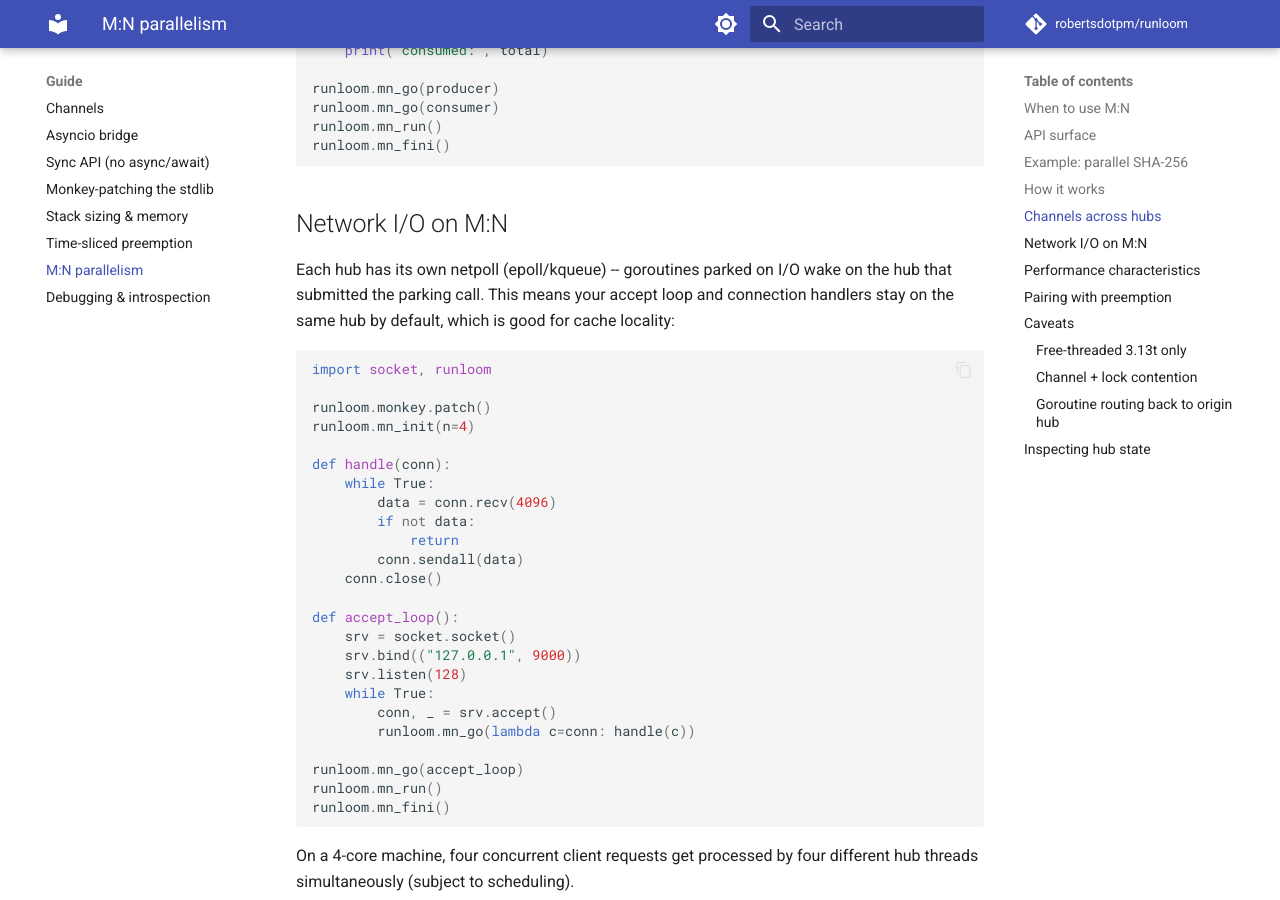
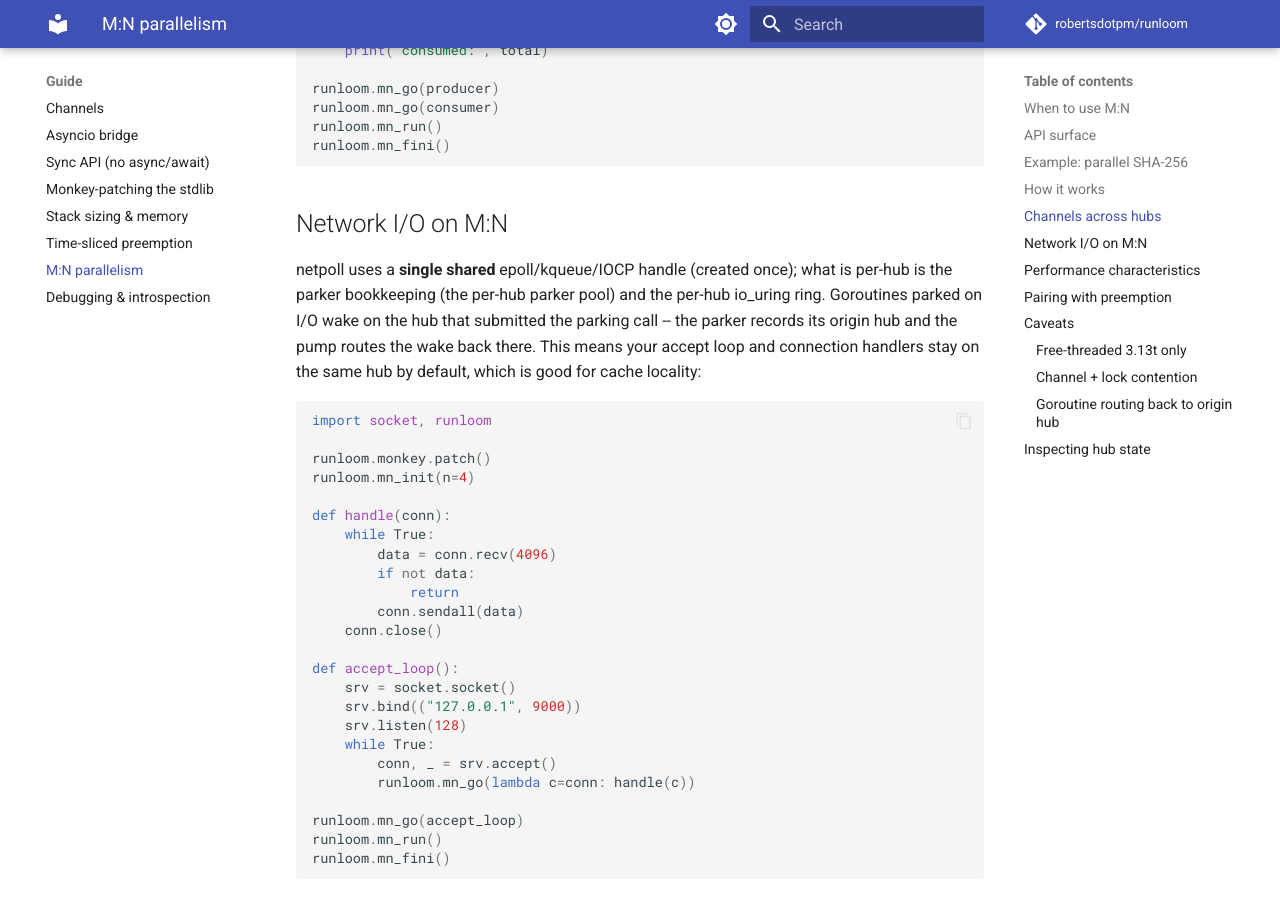
Before and after one commit to robertsdotpm/runloom, an MkDocs documentation site: the page built from docs/parallelism.md, in a window 1280 px wide and 900 px high, scrolled down 2881 px. Built offline with MkDocs 1.6.1 and Material for MkDocs 9.7.7, drawn with Linux system fonts in a browser that asks for light colours; comment, search, counter and statistics services are not loaded.

Commit message:
specs+docs: corrections batch 6 — goid alloc + shared netpoll
Reading runloom_introspect.c, mn_sched.c, netpoll.c, netpoll_init.c.inc:
- goid is block-allocated (per-thread grab of 1024 from a global atomic,
  RUNLOOM_GOID_BLOCK), not 'ORed with a per-thread base' (stale header comment).
  Fixed spec 11.
- The kernel poller is a SINGLE shared epoll/kqueue/IOCP handle (created once
  under the pool lock, netpoll_init.c.inc:184/209); per-hub state is the parker
  pool + io_uring ring, and wakes route to the origin hub via the parker. Fixed
  spec 05's diagram ('per-hub poller' was wrong) and docs/parallelism.md ('each
  hub has its own netpoll'). Spec 06 already stated this correctly.
Verified clean: mn_sched hub struct, netpoll parker/commit, crash, introspect.

````diff
--- a/docs/parallelism.md
+++ b/docs/parallelism.md
@@ -130,10 +130,12 @@ runloom.mn_fini()
 
 ## Network I/O on M:N
 
-Each hub has its own netpoll (epoll/kqueue) -- goroutines parked on
-I/O wake on the hub that submitted the parking call.  This means
-your accept loop and connection handlers stay on the same hub by
-default, which is good for cache locality:
+netpoll uses a **single shared** epoll/kqueue/IOCP handle (created once); what is
+per-hub is the parker bookkeeping (the per-hub parker pool) and the per-hub
+io_uring ring.  Goroutines parked on I/O wake on the hub that submitted the
+parking call -- the parker records its origin hub and the pump routes the wake
+back there.  This means your accept loop and connection handlers stay on the same
+hub by default, which is good for cache locality:
 
 ```python
 import socket, runloom
````
Also changed, not shown: specs/05-mn-scheduler.md (+14 -2 lines), specs/11-crash-and-introspection.md (+7 -3 lines).
